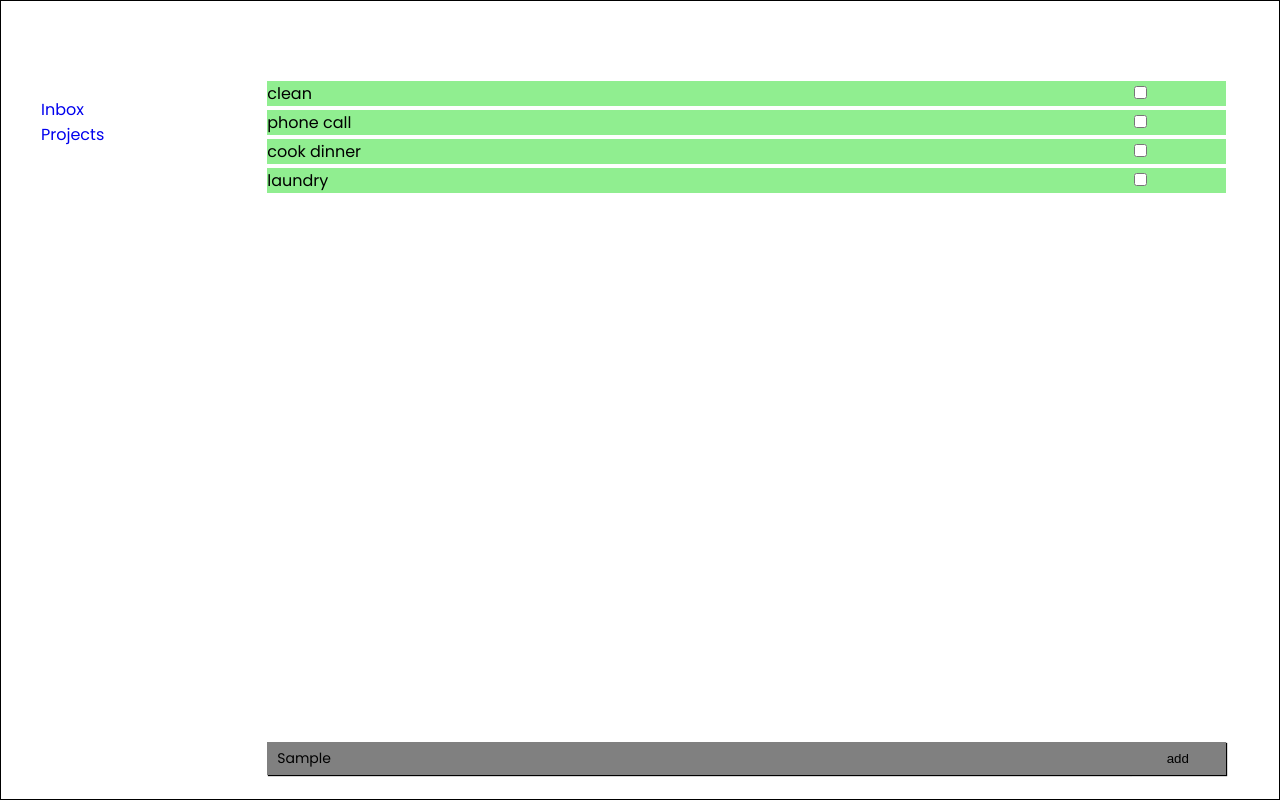
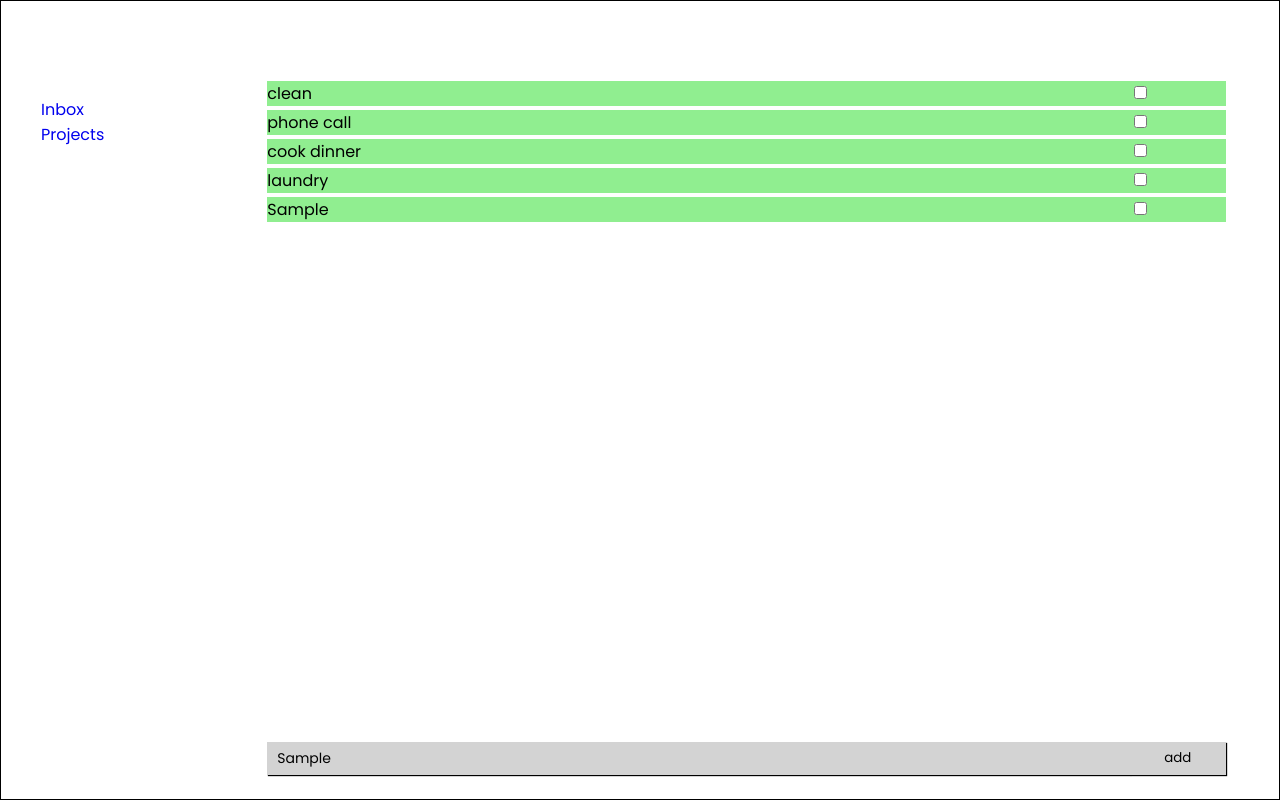
Before and after one commit to DotSnuk/dotDo, a website built with webpack: page src/template.html in a window 1280 px wide. Both pictures are taken after typing "Sample" into the empty fields and a click on the button "add". Built offline with nearby package versions, Linux system fonts and the light colour scheme.

Commit message:
Basic todo adding functionality

```diff
--- a/src/AppController.js
+++ b/src/AppController.js
@@ -22,7 +22,7 @@ export default class AppController {
   };
 
   handleAddTodo = data => {
-    return this.model.addUser(data);
+    return this.model.addTodo(data);
   };
   handleAddUser(data) {
     this.model.addUser(data);
--- a/src/Model.js
+++ b/src/Model.js
@@ -1,7 +1,6 @@
 import ToDo from './Todo.js';
 
 export default class Model {
-  // testing
   constructor() {
     // this.currentUser;
     this.inbox = this.createProject('Inbox');
@@ -32,6 +31,7 @@ export default class Model {
       // come back to this one (sortOptionalPara)
     }
     this.addToProject(todo);
+    return todo;
   }
   getInbox() {
     return this.inbox.projectList;
--- a/src/View.js
+++ b/src/View.js
@@ -40,20 +40,22 @@ export default class View {
     const wrapper = this.createElement('div');
     container.id = 'todo-container';
     wrapper.id = 'input';
-    todos.forEach(todo => {
-      container.appendChild(this.objectToDiv(todo));
-    });
     this.content.appendChild(container);
     this.content.appendChild(wrapper);
+    todos.forEach(todo => {
+      this.appendTodo(this.objectToDiv(todo));
+    });
     this.inputWrapper();
   }
+
   inputWrapper() {
     const input = document.getElementById('input');
-    const textfield = this.createElement('input');
+    const textfield = this.createElement('input', 'text', 'todo');
     const button = this.createElement('input');
     textfield.setAttribute('type', 'text');
     button.setAttribute('type', 'button');
     button.value = 'add';
+    button.id = 'add-todo';
     input.appendChild(textfield);
     input.appendChild(button);
   }
@@ -90,8 +92,8 @@ export default class View {
   }
   bindAddTodo(callback) {
     document.body.addEventListener('click', event => {
-      if (event.target.classList.contains('todo')) {
-        this.buttonFunction(callback);
+      if (event.target.id === 'add-todo') {
+        this.addTodo(callback);
       }
     });
   }
@@ -117,14 +119,20 @@ export default class View {
     });
     div.innerText = todo;
   }
-
-  buttonFunction(callback) {
-    const dataFromText = document.querySelector('.text').value;
-    const div = document.getElementById('fill');
-    const newData = callback(dataFromText);
-    console.log(newData);
-    console.log(JSON.stringify(newData, null, '\t'));
-    div.innerText = JSON.stringify(newData, null, '\t');
+  appendTodo(todoDiv) {
+    const todoContainer = document.getElementById('todo-container');
+    todoContainer.appendChild(todoDiv);
+  }
+  addTodo(callback) {
+    const dataFromText = document.querySelector('.text.todo').value;
+    if (dataFromText === '') return;
+    const newTodo = callback(dataFromText);
+    this.appendTodo(this.objectToDiv(newTodo));
+    // const div = document.getElementById('fill');
+    // const newData = callback(dataFromText);
+    // console.log(newData);
+    // console.log(JSON.stringify(newData, null, '\t'));
+    // div.innerText = JSON.stringify(newData, null, '\t');
     // this.controller.handleAddUser(dataFromText);
   }
 }
--- a/src/style.css
+++ b/src/style.css
@@ -35,13 +35,13 @@ ul {
   grid-template-columns: 9fr 1fr;
 }
 #input input {
+  font-family: 'Poppins', sans-serif;
   width: 100%;
   height: 40%;
   box-shadow: 1px 1px 1px black;
 }
 #input input[type='text'] {
-  font-family: 'Poppins', sans-serif;
-  background-color: grey;
+  background-color: lightgray;
   border: none;
   font-size: 14px;
   padding: 10px 10px;
@@ -50,7 +50,7 @@ ul {
 }
 #input input[type='button'] {
   border: none;
-  background-color: grey;
+  background-color: lightgray;
 }
 #input input[type='button']:active {
   transform: translateY(1px) translateX(1px);
```
